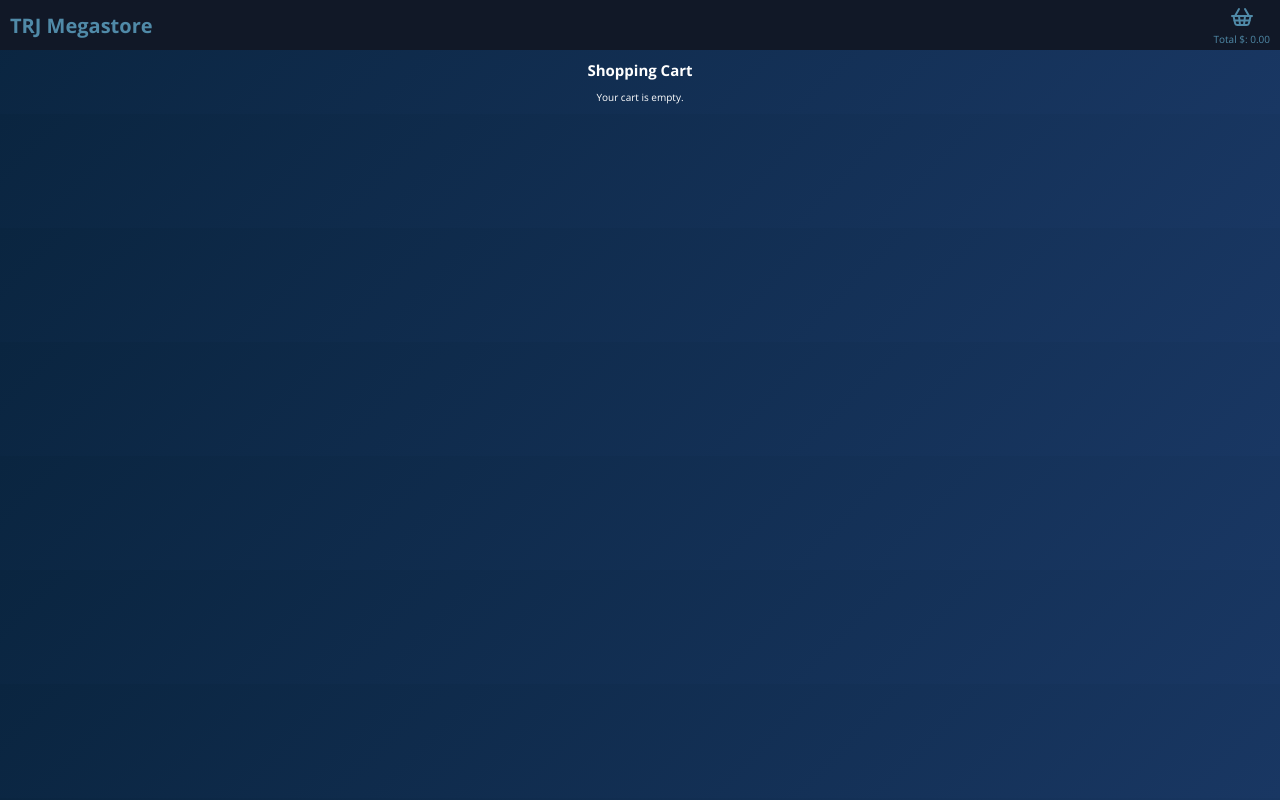
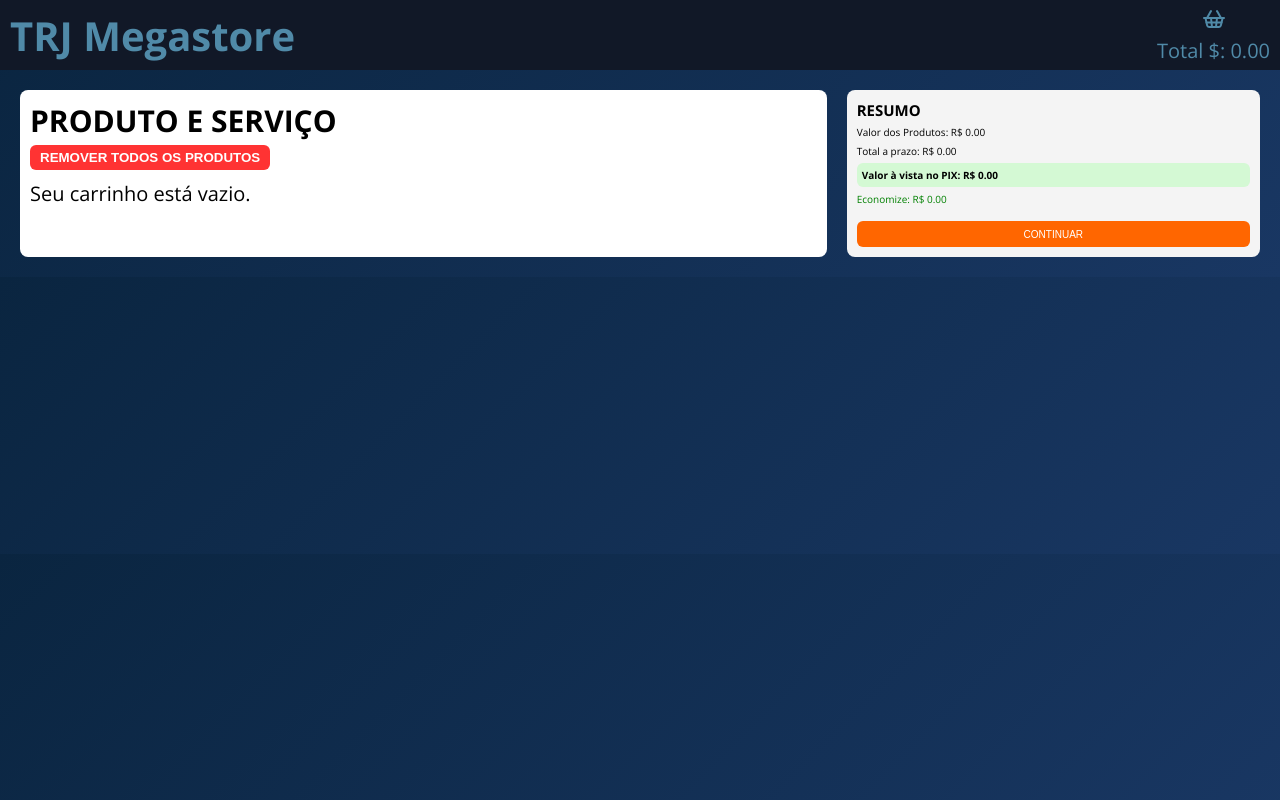
Before and after one commit to alifemanuel/codespaces-react, a React (Vite) app: page /cart in a window 1280 px wide. Built offline with nearby package versions, Linux system fonts and the light colour scheme.

Commit message:
23072025

```diff
--- a/src/App.jsx
+++ b/src/App.jsx
@@ -13,14 +13,31 @@
     setCart((prevCart) => [...prevCart, product]);
   }
 
+  function removeAllFromCart() {
+    setCart([]);
+  }
+
+  function removeFromCart(product) {
+    const newCart = cart.filter((item) => item !== product);
+    setCart(newCart);
+  }
+
   return (
     // React Fragment
     <>
       <Header cart={cart} />
       <Routes>
         <Route path="/" element={<ProductList addToCart={addToCart} />} />
-        <Route path="/cart" element={<Cart cart={cart} />} />
-        {/* Add more routes as needed */}
+        <Route
+          path="/cart"
+          element={
+            <Cart
+              cart={cart}
+              removeAllFromCart={removeAllFromCart}
+              removeFromCart={removeFromCart}
+            />
+          }
+        />
       </Routes>
     </>
   );
--- a/src/components/Cart.jsx
+++ b/src/components/Cart.jsx
@@ -1,25 +1,45 @@
 import styles from "./Cart.module.css";
 
-export function Cart({ cart }) {
+export function Cart({ cart, removeAllFromCart, removeFromCart }) {
+  const total = cart.reduce((acc, item) => acc + item.price, 0);
+
   return (
-    <div className={styles.cart}>
-      <h2>Shopping Cart</h2>
+    <div className={styles.container}>
+      <div className={styles.cartLeft}>
+        <h2>PRODUTO E SERVIÇO</h2>
+        <button className={styles.removeAllButton} onClick={removeAllFromCart}>
+          <b>REMOVER TODOS OS PRODUTOS</b>
+        </button>
         {cart.length === 0 ? (
-        <p>Your cart is empty.</p>
+          <p>Seu carrinho está vazio.</p>
         ) : (
-        <ul>
-          {cart.map((product, index) => {
-              return (
-                  <li key={index}>
+          <ul className={styles.cartList}>
+            {cart.map((product, index) => (
+              <li key={index} className={styles.cartItem}>
                 <img src={product.thumbnail} alt={product.title} />
+                <div className={styles.cartItemInfo}>
                   <h3>{product.title}</h3>
-                      <p>${product.price.toFixed(2)}</p>
-                      <button>Remover</button>
+                  <p>Preço: R$ {product.price.toFixed(2)}</p>
+                  <button className={styles.removeButton} onClick={() => removeFromCart(product)}>
+                    Remover
+                  </button>
+                </div>
               </li>
-              );
-          })}
+            ))}
           </ul>
         )}
       </div>
+
+      <div className={styles.cartRight}>
+        <h2>RESUMO</h2>
+        <p>Valor dos Produtos: R$ {total.toFixed(2)}</p>
+        <p>Total a prazo: R$ {(total * 1.1).toFixed(2)}</p>
+        <p className={styles.pix}>Valor à vista no PIX: R$ {(total * 0.9).toFixed(2)}</p>
+        <p className={styles.economy}>
+          Economize: R$ {(total * 0.1).toFixed(2)}
+        </p>
+        <button className={styles.continueButton}>CONTINUAR</button>
+      </div>
+    </div>
   );
 }
--- a/src/components/Cart.module.css
+++ b/src/components/Cart.module.css
@@ -1,7 +1,95 @@
-.cart {
-    display: flex;
-    flex-direction: column;
-    gap: 1rem;
-    padding: 1rem;
-    align-items: center;
+.container {
+  display: flex;
+  justify-content: space-between;
+  padding: 2rem;
+  gap: 2rem;
 }
+
+.cartLeft {
+  flex: 2;
+  background-color: #fff;
+  padding: 1rem;
+  border-radius: 8px;
+  font-size: 2rem;
+  color: black;
+}
+
+.cartRight {
+  flex: 1;
+  background-color: #f4f4f4;
+  padding: 1rem;
+  border-radius: 8px;
+  color: black;
+}
+
+.removeButton {
+    background-color: #ff3333;
+    color: white;
+    padding: 0.5rem 1rem;
+    border: none;
+    border-radius: 6px;
+    cursor: pointer;
+    margin-top: 1rem;
+}
+
+.removeAllButton {
+  background-color: #ff3333;
+  color: white;
+  padding: 0.5rem 1rem;
+  border: none;
+  border-radius: 6px;
+  cursor: pointer;
+  margin-bottom: 1rem;
+}
+
+.cartList {
+  list-style: none;
+  padding: 0;
+}
+
+.cartItem {
+  display: flex;
+  gap: 1rem;
+  background-color: #f8f8f8;
+  border-radius: 10px;
+  padding: 1rem;
+  margin-bottom: 1rem;
+}
+
+.cartItem img {
+  max-width: 120px;
+  border-radius: 6px;
+}
+
+.cartItemInfo {
+  display: flex;
+  flex-direction: column;
+  justify-content: center;
+}
+
+.cartRight p {
+  margin: 0.5rem 0;
+}
+
+.pix {
+  background-color: #d4f9d4;
+  padding: 0.5rem;
+  border-radius: 6px;
+  font-weight: bold;
+}
+
+.economy {
+  color: green;
+}
+
+.continueButton {
+  width: 100%;
+  margin-top: 1rem;
+  background-color: #ff6600;
+  color: white;
+  padding: 0.75rem;
+  border: none;
+  border-radius: 6px;
+  font-size: 1rem;
+  cursor: pointer;
+}
--- a/src/components/Header.module.css
+++ b/src/components/Header.module.css
@@ -3,7 +3,8 @@
   color: var(--primary);
   padding: 1rem;
   text-align: center;
-  height: 5rem;
+  font-size: 2rem;
+  height: 7rem;
   display: flex;
   justify-content: space-between;
   align-items: center;
--- a/src/components/ProductList.module.css
+++ b/src/components/ProductList.module.css
@@ -4,14 +4,13 @@
   align-items: center;
   padding: 2rem;
   gap: 2rem;
-  background-color: white;
 }
 
 .grid {
   /* height: 100vh; */
   padding: 1rem 3rem;
   display: grid;
-  grid-template-columns: repeat(auto-fit, minmax(20rem, 1fr));
+  grid-template-columns: repeat(auto-fit, minmax(10rem, 1fr));
   grid-template-rows: repeat(auto-fit, min-content);
   gap: 3rem;
 
```
Lines whose indentation alone changed are shown as unchanged.
